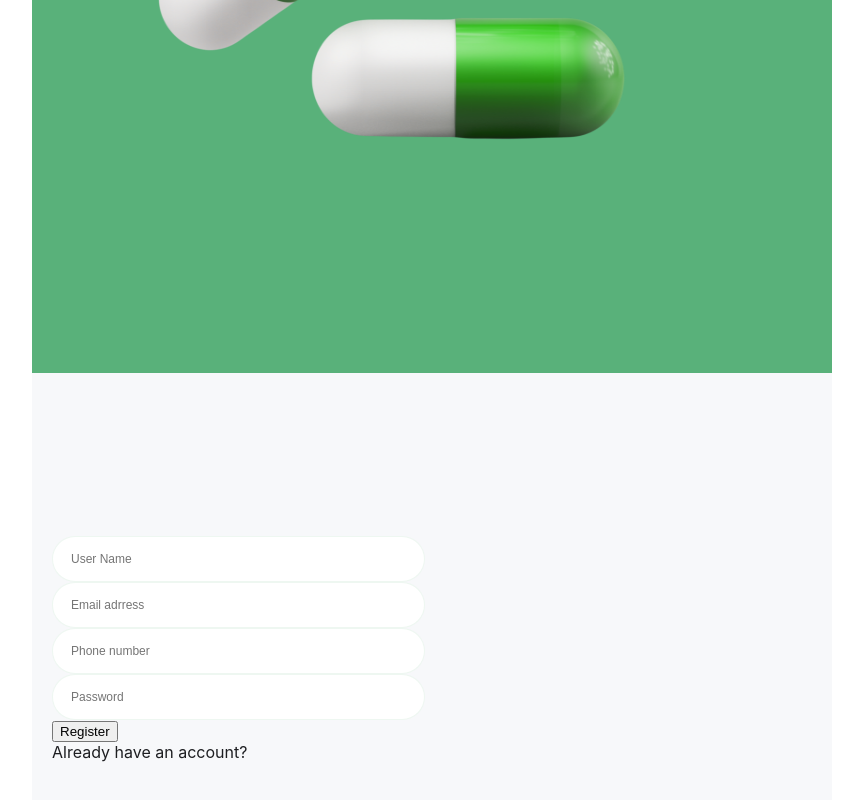
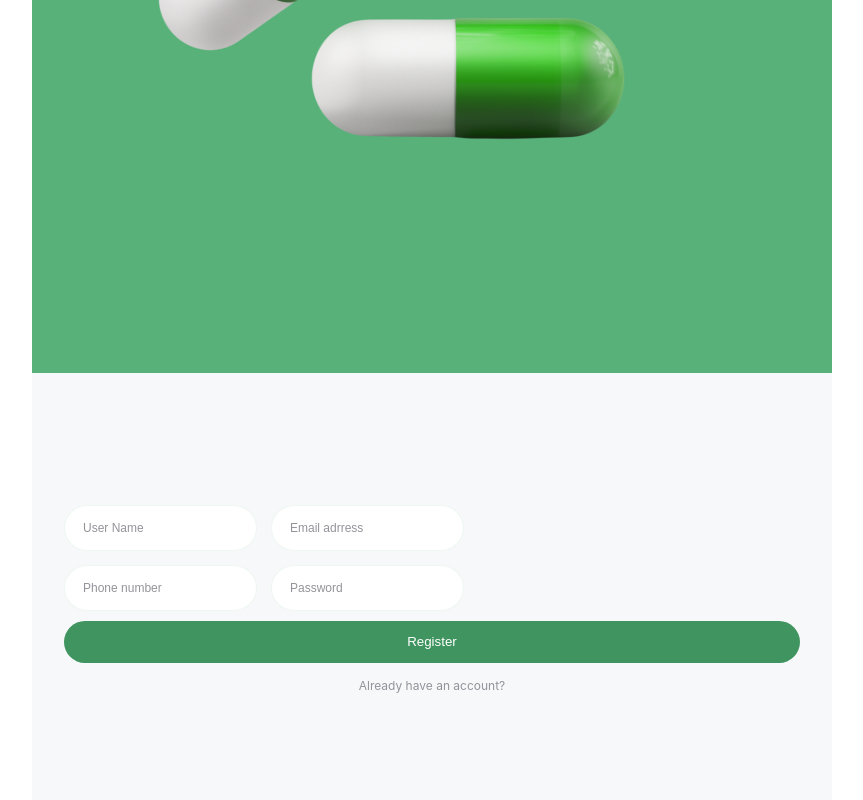
Before and after one commit to Sw1tlana/e-pharmacy, a React (Vite) app: page / in a window 1280 px wide. Shown: the part 659-1459 px from the top of the page, without its empty margins (208-1071 px from the left). Built offline with nearby package versions, Linux system fonts and the light colour scheme; a web font is replaced by a local one.

Commit message:
styles RegisterForm

```diff
--- a/src/components/RegisterForm/RegisterForm.jsx
+++ b/src/components/RegisterForm/RegisterForm.jsx
@@ -10,7 +10,8 @@ function RegisterForm() {
 
   return (
     <section className={style.sectionRegisterForm}>
-        <form onSubmit={handleSubmit}>
+        <form className={style.formRegister} onSubmit={handleSubmit}>
+            <div className={style.containerInput}>
             <div>
                 <input
                 id="name"
@@ -55,6 +56,7 @@ function RegisterForm() {
                 {errors.password &&
                 <p className={style.errorMsg}>{errors.password.message}</p>}
             </div>
+            </div>
             <button className={style.registerBtn} type="submit">Register</button>
             <p className={style.textForm}>Already have an account?</p>
         </form>
--- a/src/components/RegisterForm/RegisterForm.module.css
+++ b/src/components/RegisterForm/RegisterForm.module.css
@@ -1,27 +1,104 @@
 .sectionRegisterForm {
     max-height: 812px;
     height: 100%;
-    padding: 163px 20px 190px 20px;
+    padding: 113px 20px 190px 20px;
     background-color: var(--bg-color);
 }
 
 .formRegister {
+    margin: 0 auto;
+    padding: 0;
+}
+
+.containerInput {
     display: flex;
     flex-direction: column;
-    margin: 0 auto;
-    padding: 0;
     gap: 10px;
+    max-width: 335px;
+    width: 100%;
 }
 
 .formInput {
-    gap: 10px;
     border: 1px solid var(--bg-green-color);
     border-radius: 60px;
     background-color: var(--white-color);
-    color: var(--secondary-color);
     font-size: 12px;
     line-height: 1.5;
-    max-width: 335px;
     width: 100%;
     padding: 13px 18px;
+    transition: border-color 0.3s ease;
 }
+
+.formInput::placeholder {
+    color: var(--secondary-color);
+}
+
+.formInput:focus {
+    outline: none;
+    border-color: var(--green-accent-color);
+}
+
+.formInput:active {
+    background-color: var(--green-accent-color);
+}
+
+.errorMsg {
+    color: var(----btn-bg-red-color);
+}
+
+.registerBtn {
+    display: flex;
+    flex-direction: row;
+    justify-content: center;
+    align-items: center;
+    padding: 13px 112px 13px 112px;
+    width: 100%;
+    background-color: var(--btn-green-accent-color);
+    color: var(--white-color);
+    border: none;
+    border-radius: 60px;
+    font-weight: 500;
+    line-height: 1.2;
+    margin-top: 10px;
+    margin-bottom: 14px;
+    transition: var(--animation);
+}
+
+.registerBtn:hover,
+.registerBtn:active {
+    background-color: var(--green-accent-color);
+}
+
+.textForm {
+    font-size: 12px;
+    font-weight: 400;
+    line-height: 1.5;
+    color: var(--secondary-color);
+    text-align: center;
+}
+
+@media (min-width: 768px) {
+    .sectionRegisterForm {
+        max-height: 1024px;
+        padding: 132px 32px 250px 32px;
+    }
+
+    .formRegister {
+        margin: 0;
+    }
+
+    .containerInput {
+       max-width: 564px;
+       flex-direction: row;
+       flex-wrap: wrap;
+       gap: 14px;
+    }
+
+    .formInput {
+        box-sizing: border-box;
+        flex: 1 1 280px;
+        max-width: 280px;
+        width: 100%;
+    }
+
+}
--- a/src/index.css
+++ b/src/index.css
@@ -31,6 +31,7 @@
 body {
     font-family: 'Inter',  sans-serif;
     font-weight: 400;
+    font-size: 14px;
     letter-spacing: 0%;
     color: var(--primary-color);
 
```
